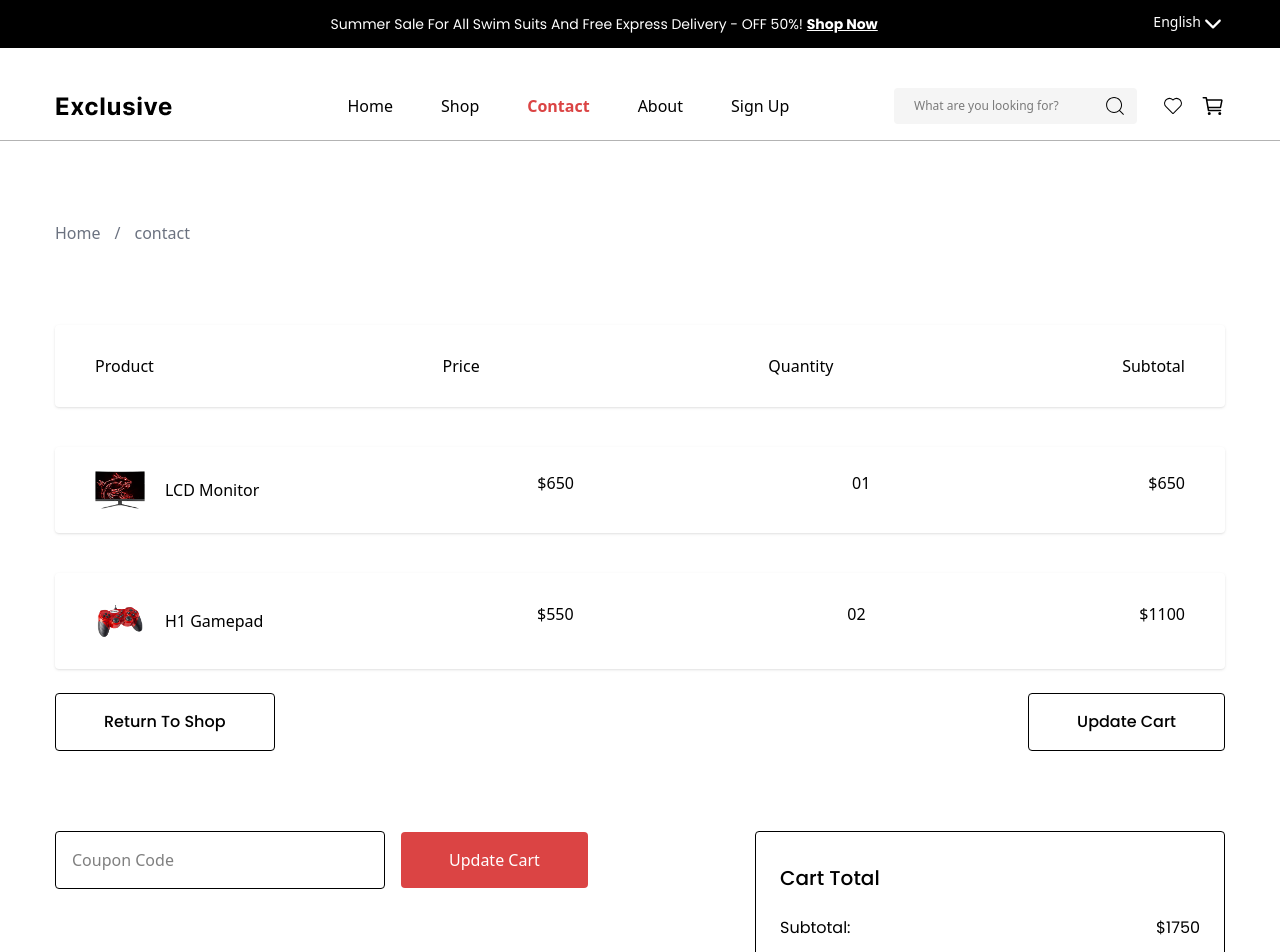
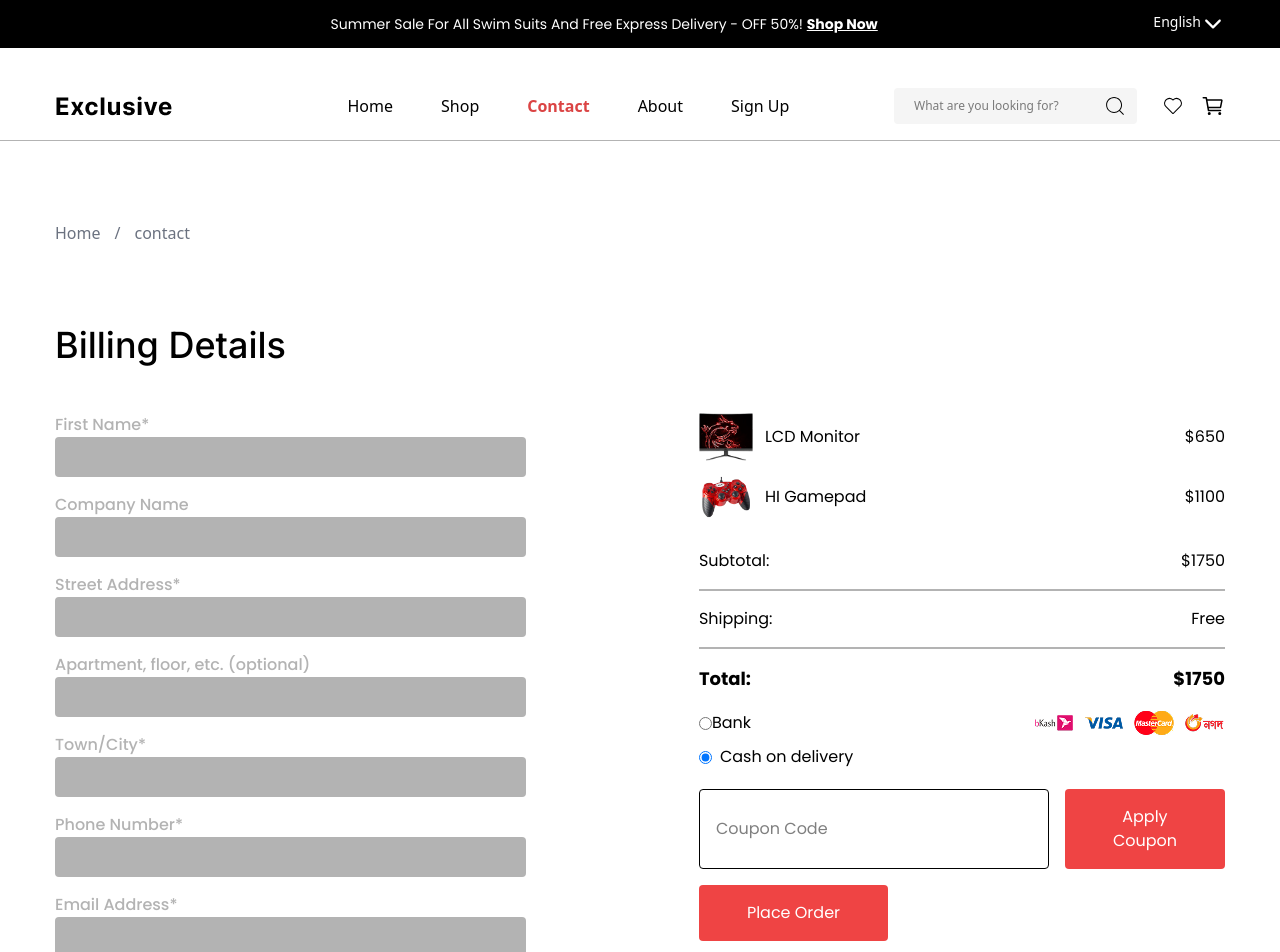
Before and after one commit to jahangir2k25/Exclusive-ecommerce-project, a React (Vite) app: page /contact in a window 1280 px wide. Shown: the top 952 px of the page. Built offline with nearby package versions, Linux system fonts and the light colour scheme.

Commit message:
modified

```diff
--- /dev/null
+++ b/src/components/Quantity.jsx
@@ -0,0 +1,24 @@
+import { useState } from "react";
+
+const QuantityInput = () => {
+  const [quantity, setQuantity] = useState(1);
+
+  const handleChange = (e) => {
+    const value = Math.max(1, Number(e.target.value));
+    setQuantity(value);
+  };
+
+  return (
+    <div>
+      <input
+        type="number"
+        value={quantity}
+        min="1"
+        onChange={handleChange}
+        className="border p-2 w-16 text-center rounded"
+      />
+    </div>
+  );
+};
+
+export default QuantityInput;
--- a/src/pages/Cart.jsx
+++ b/src/pages/Cart.jsx
@@ -4,6 +4,7 @@ import Button from '../components/Button';
 import Monitor from '../assets/monitor.png';
 import Game from '../assets/gamepad.png';
 import { useSelector } from 'react-redux';
+import QuantityInput from '../components/Quantity';
 
 const Cart = () => {
 
@@ -28,7 +29,9 @@ const Cart = () => {
               <h2>LCD Monitor</h2>
             </div>
             <h2>$650</h2>
-            <div>01</div>
+            <div>
+              <QuantityInput />
+            </div>
             <h2>$650</h2>
           </div>
           <div className='flex justify-between py-7.25 px-10 shadow rounded-sm'>
@@ -37,7 +40,9 @@ const Cart = () => {
               <h2>H1 Gamepad</h2>
             </div>
             <h2>$550</h2>
-            <div>02</div>
+            <div>
+              <QuantityInput />
+            </div>
             <h2>$1100</h2>
           </div>
         </div>
--- a/src/pages/CheckOut.jsx
+++ b/src/pages/CheckOut.jsx
@@ -1,11 +1,161 @@
-import React from 'react'
+import React, { useState } from "react";
+import Monitor from '../assets/monitor.png';
+import Gamepad from '../assets/gamepad.png';
+import Container from "../components/Container";
+import Payment from '../assets/paymentmethod.png'
+import BreadCrumb from "../components/BreadCrumb";
 
-const CheckOut = () => {
+const CheckoutPage = () => {
+  const [paymentMethod, setPaymentMethod] = useState("cod");
+
+
   return (
-    <div>
+    <>
+      <Container>
+        <div className="my-20">
+          <BreadCrumb/>
+        </div>
+        <h2 className="text-4xl font-inter font-medium mt-20 mb-12">Billing Details</h2>
+        {/* Billing Details */}
+        <div className="flex font-poppins gap-43.25">
+          <div className="space-y-4 text-secondary ">
+            <div>
+              <label className="mb-1 font-medium">First Name*</label>
+              <input
+                type="text"
+                className="w-full bg-secondary rounded-sm p-2 focus:outline-none"
+                required
+              />
+            </div>
 
-    </div>
-  )
-}
+            <div>
+              <label className="mb-1 font-medium">Company Name</label>
+              <input type="text"
+                className="w-full bg-secondary rounded-sm p-2 focus:outline-none" />
+            </div>
 
-export default CheckOut
+            <div>
+              <label className="mb-1 font-medium">Street Address*</label>
+              <input type="text"
+                className="w-full bg-secondary rounded-sm  p-2 focus:outline-none" required />
+            </div>
+
+            <div>
+              <label className="mb-1 font-medium">Apartment, floor, etc. (optional)</label>
+              <input type="text"
+                className="w-full bg-secondary rounded-sm p-2  focus:outline-none" />
+            </div>
+
+            <div>
+              <label className="mb-1 font-medium">Town/City*</label>
+              <input type="text"
+                className="w-full bg-secondary rounded-sm p-2  focus:outline-none" required />
+            </div>
+
+            <div>
+              <label className="mb-1 font-medium">Phone Number*</label>
+              <input type="text"
+                className="w-full bg-secondary rounded-sm p-2 focus:outline-none" required />
+            </div>
+
+            <div>
+              <label className="mb-1 text-secondary font-medium">Email Address*</label>
+              <input type="email"
+                className="w-full bg-secondary rounded-sm p-2 focus:outline-none" required />
+            </div>
+
+            <div className="flex items-center mt-3">
+              <input type="checkbox"
+                id="saveInfo"
+                className="mr-2 " />
+              <label htmlFor="saveInfo"
+                className="text-sm ">
+                Save this information for faster check-out next time
+              </label>
+            </div>
+          </div>
+
+
+          {/* Order Summary */}
+          <div className="flex-1">
+            <div className="flex items-center justify-between mb-3">
+              <div className="flex justify-center items-center gap-3">
+                <img className='w-13.5 h-12' src={Monitor} alt="Monitor" />
+                <p>LCD Monitor</p>
+              </div>
+              <p>$650</p>
+            </div>
+
+            <div className="flex items-center justify-between mb-3">
+              <div className="flex justify-center items-center gap-3">
+                <img className='w-13.5 h-12' src={Gamepad} alt="Gamepad" />
+                <p>HI Gamepad</p>
+              </div>
+              <p>$1100</p>
+            </div>
+
+            <div className="flex justify-between border-b-2 border-secondary py-4">
+              <span>Subtotal:</span>
+              <span>$1750</span>
+            </div>
+            <div className="flex justify-between border-b-2 border-secondary py-4">
+              <span>Shipping:</span>
+              <span>Free</span>
+            </div>
+            <div className="flex justify-between font-bold text-lg py-4">
+              <span>Total:</span>
+              <span>$1750</span>
+            </div>
+
+            {/* Payment Method */}
+            <div className="space-y-2 mb-5">
+              <label className="flex justify-between items-center gap-2">
+                <div className="flex items-center">
+                  <input
+                    type="radio"
+                    name="payment"
+                    value="bank"
+                    checked={paymentMethod === "bank"}
+                    onChange={(e) => setPaymentMethod(e.target.value)}
+                  />
+                  <h2>Bank</h2>
+                </div>
+                <img src={Payment} alt="" />
+              </label>
+
+              <label className="flex items-center gap-2">
+                <input
+                  type="radio"
+                  name="payment"
+                  value="cod"
+                  checked={paymentMethod === "cod"}
+                  onChange={(e) => setPaymentMethod(e.target.value)}
+                />
+                <h2>Cash on delivery</h2>
+              </label>
+            </div>
+
+            {/* Coupon */}
+            <div className="flex gap-4 mb-4">
+              <input
+                type="text"
+                placeholder="Coupon Code"
+                className="flex-1 border px-4 rounded-sm focus:outline-none"
+              />
+              <button className="bg-red-500 hover:bg-[#9a0606] text-white px-12 py-4 rounded-sm cursor-pointer">
+                Apply Coupon
+              </button>
+            </div>
+
+            {/* Place Order */}
+            <button className="bg-red-500 hover:bg-[#9a0606] text-white px-12 py-4 rounded-sm cursor-pointer">
+              Place Order
+            </button>
+          </div>
+        </div>
+      </Container>
+    </>
+  );
+};
+
+export default CheckoutPage;
--- a/src/pages/Contact.jsx
+++ b/src/pages/Contact.jsx
@@ -1,9 +1,10 @@
 import Cart from './Cart';
+import CheckoutPage from './CheckOut';
 
 const Contact = () => {
   return (
     <div>
-        <Cart/>
+        <CheckoutPage/>
     </div>
   )
 }
```
Also changed, not shown: src/assets/paymentmethod.png (added).
